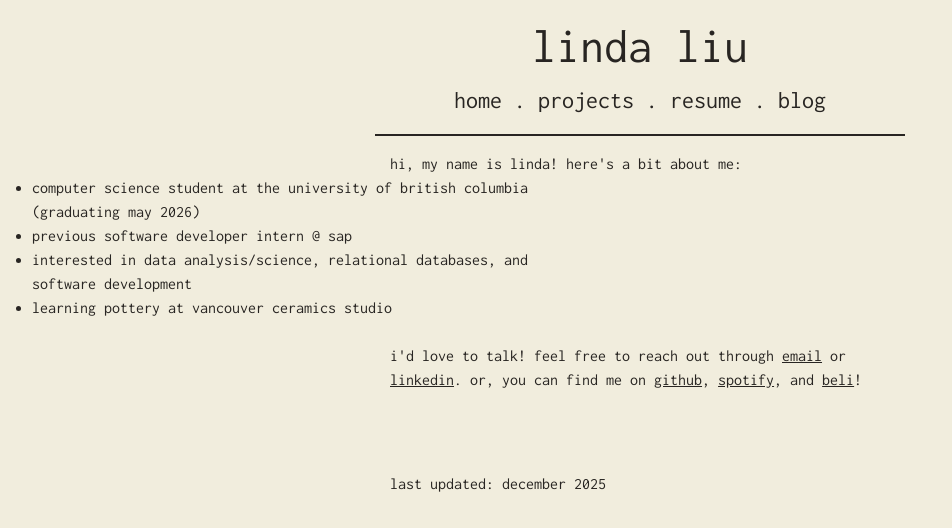
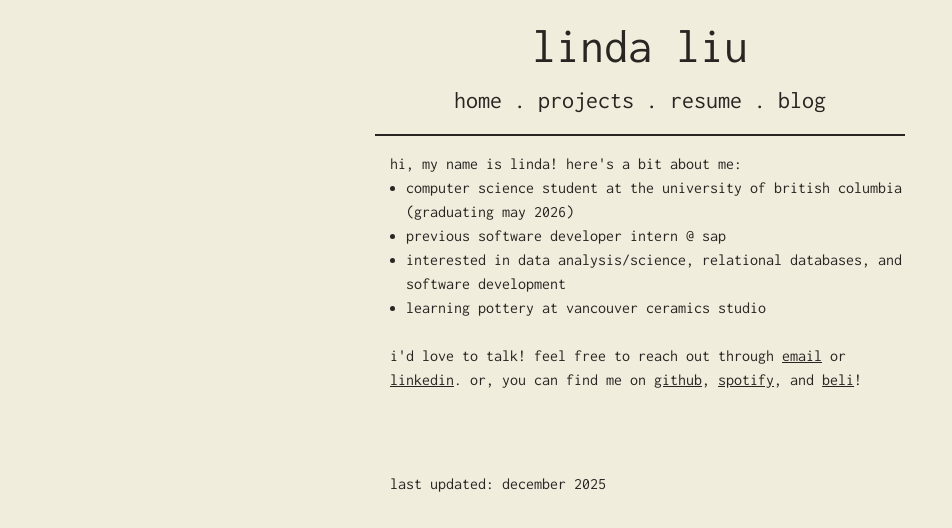
Before and after one commit to lindaliu1/lindaliu1.github.io, a Next.js app: page / in a window 1280 px wide. Shown: the top 528 px of the page, without its empty margins (0-952 px from the left). Built offline with nearby package versions, Linux system fonts and the light colour scheme.

Commit message:
quick fix

```diff
--- a/app/globals.css
+++ b/app/globals.css
@@ -48,7 +48,6 @@ p {
 ul {
   list-style-type: disc;
   margin-left: 2rem;
-  width: 500px;
   padding-left: 0;
   margin-bottom: 1.5rem;
 }
```
